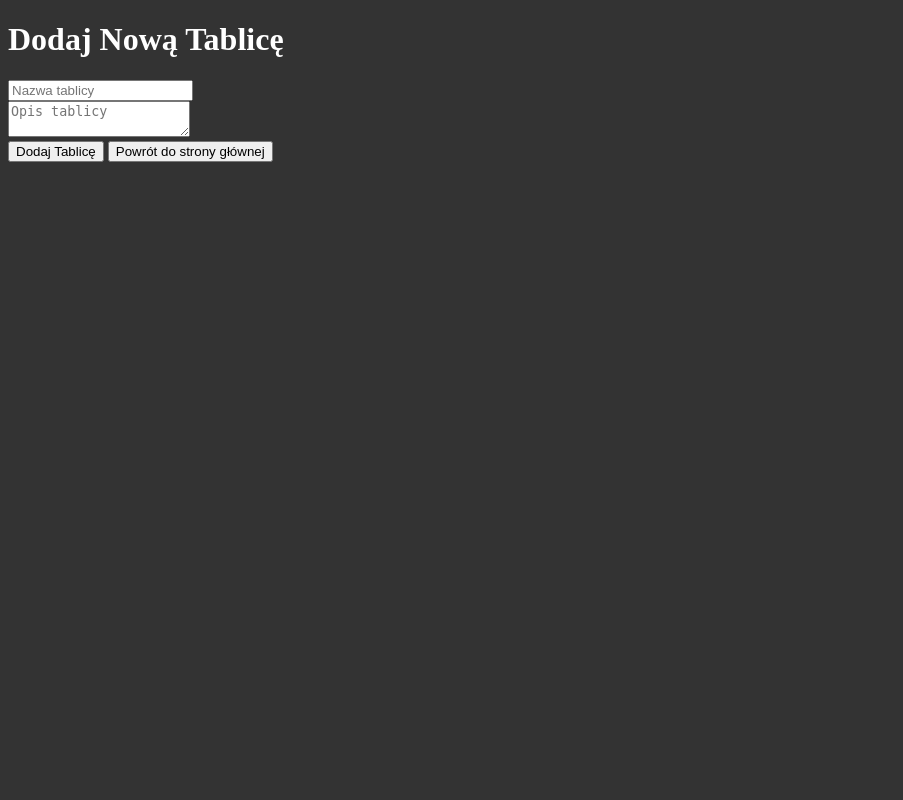
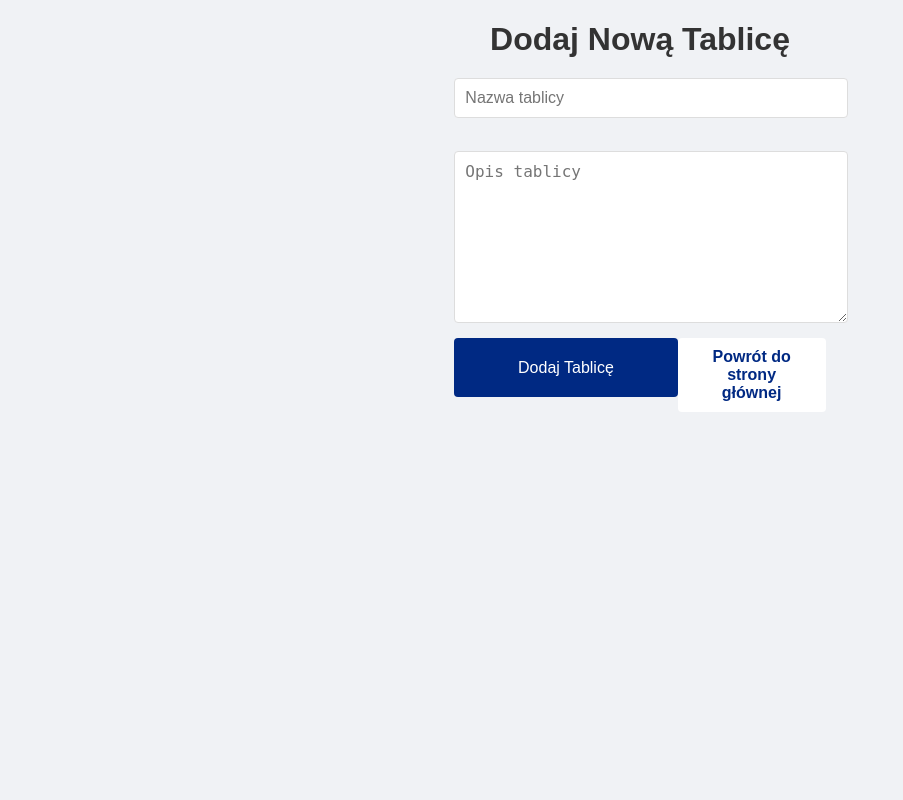
Before and after one commit to Bluebleidd/ToDoList, a Django app: template App/templates/board_add.html in a window 1280 px wide. Shown: the whole page, without its empty margins (0-903 px from the left). Run offline with Django 5.2, Linux system fonts and the light colour scheme; the template is opened without the code that fills it, so the values that code supplies are empty.

Commit message:
Dodanie pliku css

```diff
--- a/App/templates/board_add.html
+++ b/App/templates/board_add.html
@@ -7,6 +7,65 @@
     {% load static %}
     <link rel="stylesheet" href="{% static 'styles.css' %}">
 </head>
+<style>
+    body {
+        font-family: Arial, sans-serif;
+        background-color: #f0f2f5;
+        margin: 0;
+        padding: 0;
+        display: flex;
+        flex-direction: column;
+        align-items: center;
+        min-height: 100vh;
+    }
+    h1 {
+        margin-bottom: 20px;
+        color: #333;
+        text-align: center;
+    }
+    .container {
+        background-color: #fff;
+        padding: 20px;
+        border-radius: 8px;
+        box-shadow: 0 2px 4px darkgray;
+        width: 100%;
+        max-width: 500px;
+        margin-top: 20px;
+    }
+    form {
+        display: flex;
+        flex-direction: column;
+    }
+    form input, form textarea {
+        width: 100%;
+        padding: 10px;
+        border: 1px solid #ddd;
+        border-radius: 4px;
+        margin-bottom: 15px;
+        font-size: 16px;
+    }
+    .form-buttons {
+        display: flex;
+        justify-content: space-between;
+    }
+    .form-buttons input, .form-buttons button {
+        padding: 10px 20px;
+        border-radius: 4px;
+        background-color: #002983;
+        color: white;
+        font-size: 16px;
+        cursor: pointer;
+        border: none;
+    }
+    .form-buttons button {
+        background-color: white;
+        color: #002983;
+        font-weight: bold;
+    }
+    .form-buttons button:hover {
+        text-decoration: underline;
+    }
+</style>
 <body>
     <h1>Dodaj Nową Tablicę</h1>
     <form method="post">
--- a/App/urls.py
+++ b/App/urls.py
@@ -13,6 +13,7 @@ urlpatterns = [
     path('board/<int:board_id>/AddTask/', views.task_add, name='task_add'),
     path('board/<int:board_id>/task/<int:task_id>/edit/', views.task_edit, name='task_edit'),
     path('board/<int:board_id>/task/<int:task_id>/delete/', views.task_delete, name='task_delete'),
+    path('board/<int:board_id>/delete-done/', views.delete_done_tasks, name='delete_done_tasks'),
 
     path('register/', views.register, name='register'),
     path('accounts/login/', auth_views.LoginView.as_view(template_name='login.html'), name='login'),
--- a/static/styles.css
+++ b/static/styles.css
@@ -1,4 +1,87 @@
 body {
-    background-color: #333;
-    color: #fff;
+    font-family: Arial, sans-serif;
+    background-color: #f0f2f5;
+    margin: 0;
+    padding: 0;
+    display: flex;
+    flex-direction: column;
+    align-items: center;
+    min-height: 100vh;
 }
+
+h1 {
+    margin-bottom: 20px;
+    color: #333;
+    text-align: center;
+}
+
+.container {
+    background-color: #fff;
+    padding: 20px;
+    border-radius: 8px;
+    box-shadow: 0 2px 4px darkgray;
+    width: 100%;
+    max-width: 500px;
+    margin-top: 20px;
+}
+
+form {
+    display: flex;
+    flex-direction: column;
+}
+
+form input, form textarea {
+    width: 100%;
+    padding: 10px;
+    border: 1px solid #ddd;
+    border-radius: 4px;
+    margin-bottom: 15px;
+    font-size: 16px;
+}
+
+.form-buttons {
+    display: flex;
+    justify-content: space-between;
+}
+
+.form-buttons input, .form-buttons button {
+    padding: 10px 20px;
+    border-radius: 4px;
+    background-color: #002983;
+    color: white;
+    font-size: 16px;
+    cursor: pointer;
+    border: none;
+}
+
+.form-buttons button {
+    background-color: white;
+    color: #002983;
+    font-weight: bold;
+}
+
+.form-buttons button:hover {
+    text-decoration: underline;
+}
+
+button {
+    padding: 10px 20px;
+    background-color: #ffffff;
+    border: 2px solid #002983;
+    color: #002983;
+    font-size: 16px;
+    font-weight: bold;
+    cursor: pointer;
+    border-radius: 4px;
+    transition: background-color 0.3s ease, color 0.3s ease;
+}
+
+button:hover {
+    background-color: #002983;
+    color: white;
+}
+
+textarea {
+    resize: vertical;
+    height: 150px;
+}
```
Also changed, not shown: App/templates/board.html (+17 -3 lines), App/templates/home.html (+108 -0 lines), App/views.py (+7 -0 lines).
